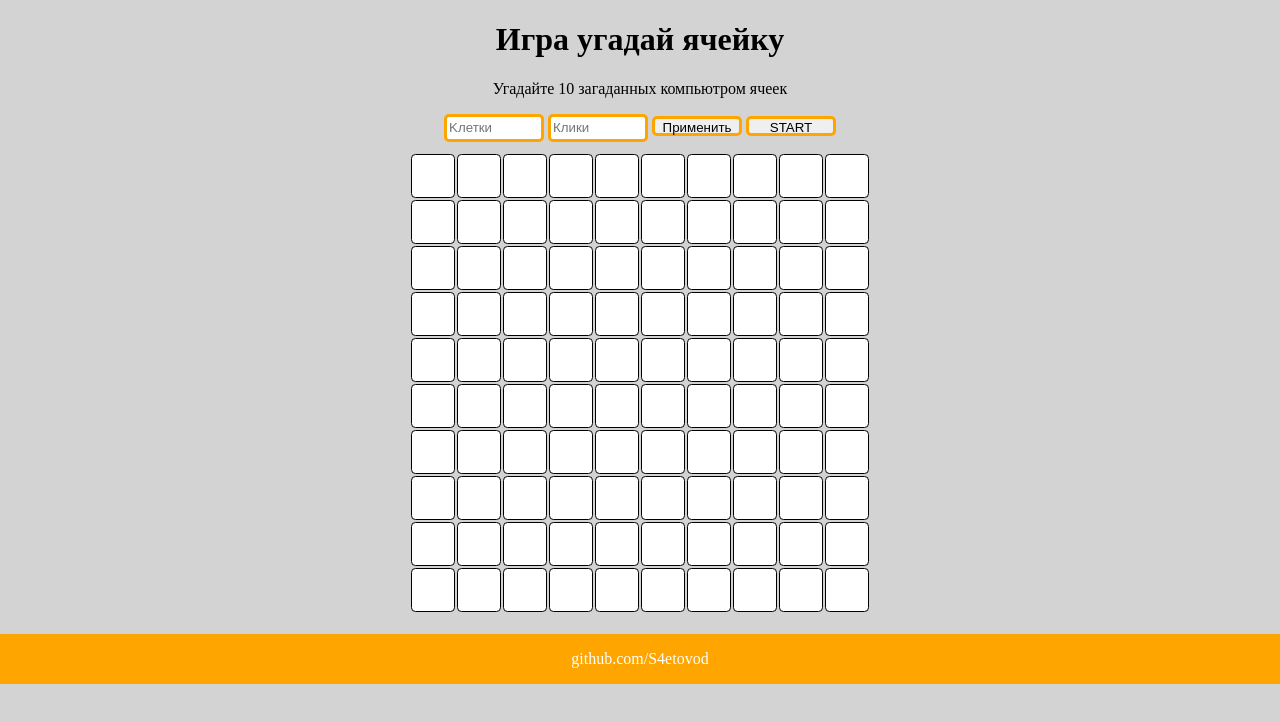
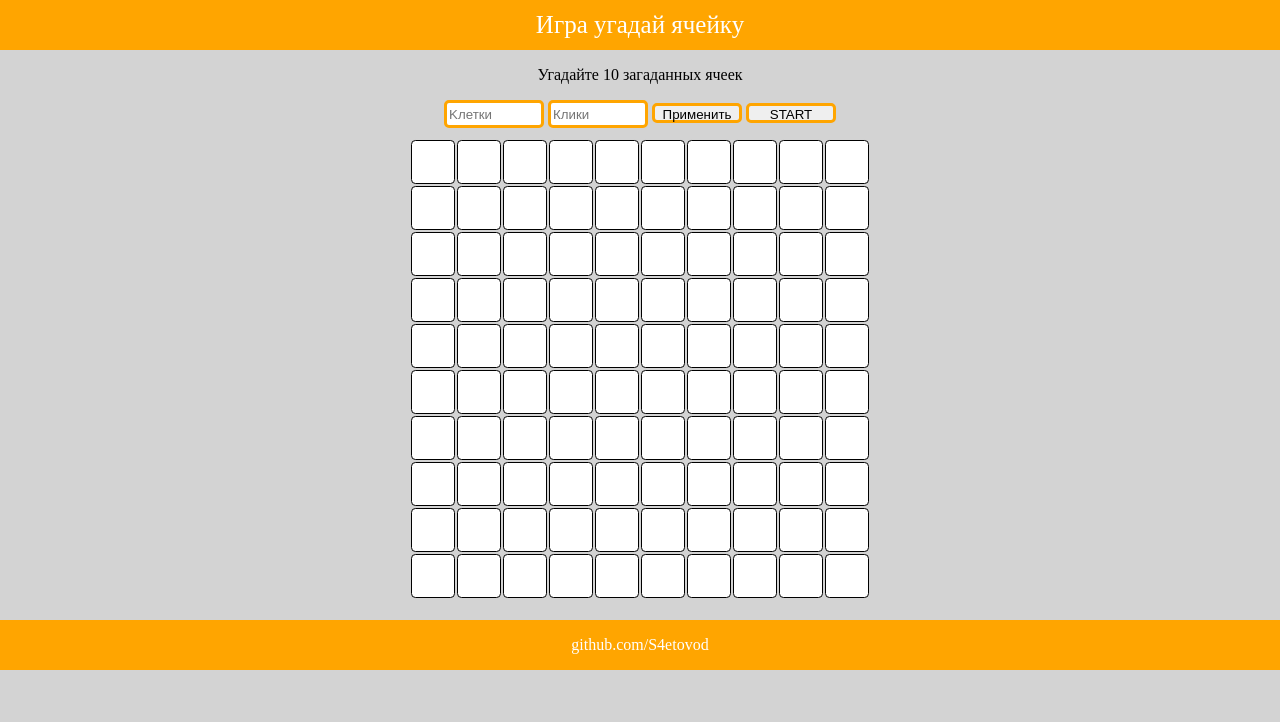
Before and after one commit to S4etovod/GuessTheCellGame, a plain HTML site: page index.html in a window 1280 px wide. Drawn offline with Linux system fonts and the light colour scheme.

Commit message:
Update index.html

```diff
--- a/index.html
+++ b/index.html
@@ -19,6 +19,9 @@
         background-color: orange;
         color: white;
         line-height: 50px;
+      }
+      header {
+        font-size: 25px;
       }
       .setttig {
         border: 3px solid orange;
@@ -60,9 +63,10 @@
   </head>
   <body>
     <div id="wrapper">
-      <h1>Игра угадай ячейку</h1>
+      <header>Игра угадай ячейку</header>
+
       <main>
-        <p>Угадайте 10 загаданных компьютром ячеек</p>
+        <p>Угадайте 10 загаданных ячеек</p>
         <div id="settings">
           <input type="text" id="cell" class="setttig" placeholder="Kлетки" />
           <input type="text" id="num" class="setttig" placeholder="Клики" />
@@ -238,7 +242,7 @@
       for (let el of tds) {
         el.addEventListener("click", function (event) {
           event.stopPropagation();
-          console.log(event.target.className);
+
           if (event.target.className == "select") {
             winCounter++;
           }
```
